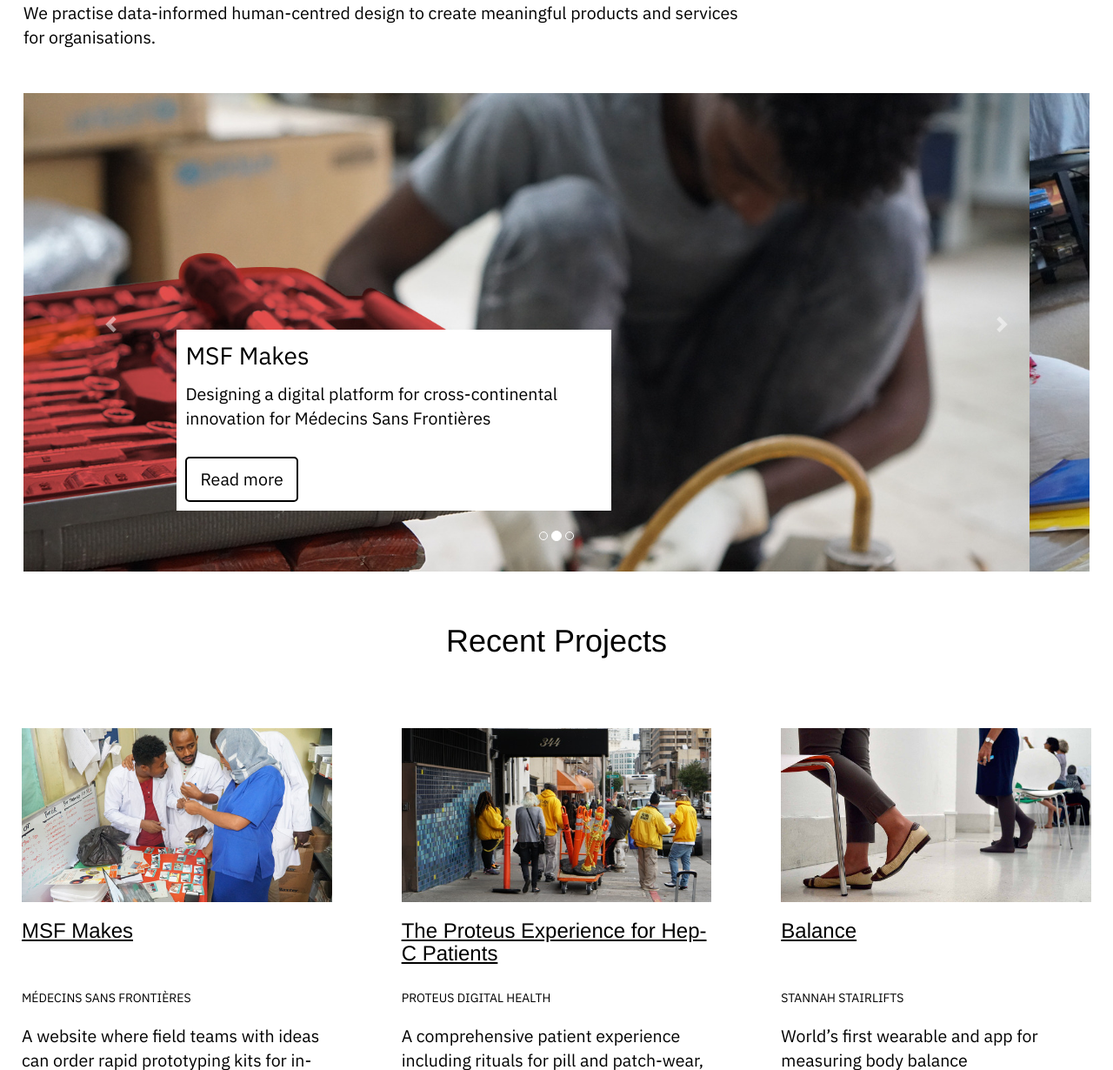
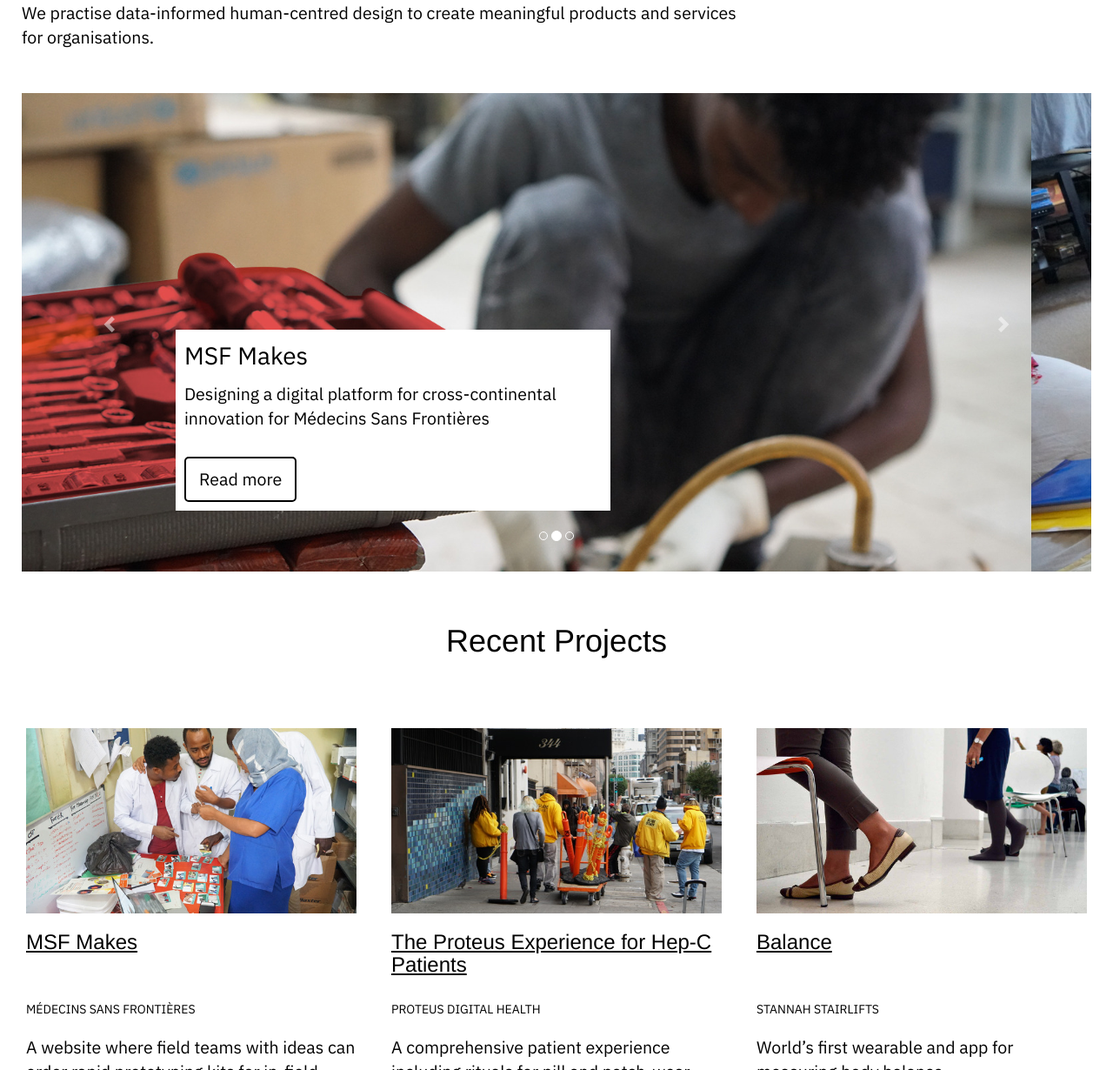
Before and after one commit to hetco/hetco.github.io, a plain HTML site: page index.html in a window 1280 px wide. Shown: the part 59-1289 px from the top of the page at 87% size. Drawn offline with nearby package versions, Linux system fonts and the light colour scheme.

Commit message:
fix index page scroll

```diff
--- a/css/site.css
+++ b/css/site.css
@@ -23,6 +23,10 @@ img {
     margin-left:10px;
 }
 
+#myNavbar {
+    max-width:100%;
+}
+
 .navbar-brand {
     margin-left:10px;
 }
@@ -40,6 +44,8 @@ img {
 .footer {
     background-color:#000;
     color:#ffffff;
+    margin-left:0px;
+    margin-right:0px;
 }
 
 #contactsection {
@@ -137,12 +143,11 @@ h3 a:active {
     padding-top:40px;
 }
 
+.navbar-toggle {
+    margin-right:25px;
+}
+
 /*landing page */
-
-#carousel {
-    margin-right:-15px;
-    margin-left:-15px;
-}
 
 .carousel-control.left, .carousel-control.right {
     background-image: none !important
@@ -171,8 +176,8 @@ h3 a:active {
 }
 
 .projectsnippet {
-    padding-left:40px;
-    padding-right:40px;
+    padding-left:20px;
+    padding-right:20px;
     margin-bottom:20px;
 }
 
@@ -199,7 +204,6 @@ h3 a:active {
 }
 
 .hetcodescription {
-    margin-left:27px;
     margin-top:60px;
     text-align:left;
 }
@@ -217,8 +221,8 @@ h3 a:active {
 }
 
 #carousel {
-    margin-left:27px;
-    margin-right:27px;
+    margin-left:0px;
+    margin-right:0px;
 }
 
 .carousel-caption {
--- a/index.html
+++ b/index.html
@@ -43,6 +43,7 @@
           </div>
         </nav>
         <div class="container-fluid">
+            <div class="page">
                 <div class="row">
                     <div class="col-md-12">
                         <p class="standardtext hetcodescription">We practise data-informed human-centred design to create meaningful products and services for&nbsp;organisations.</p>
@@ -136,6 +137,7 @@
                         <p class="author">Pete Masters, Medical Innovation Lead, Manson Unit</p>
                     </div>
                 </div>
+            </div>
             <div class="footer row">
                 <div id="contactsection">
                     <div class="col-md-6 contact">
```
Lines whose indentation alone changed are shown as unchanged.
